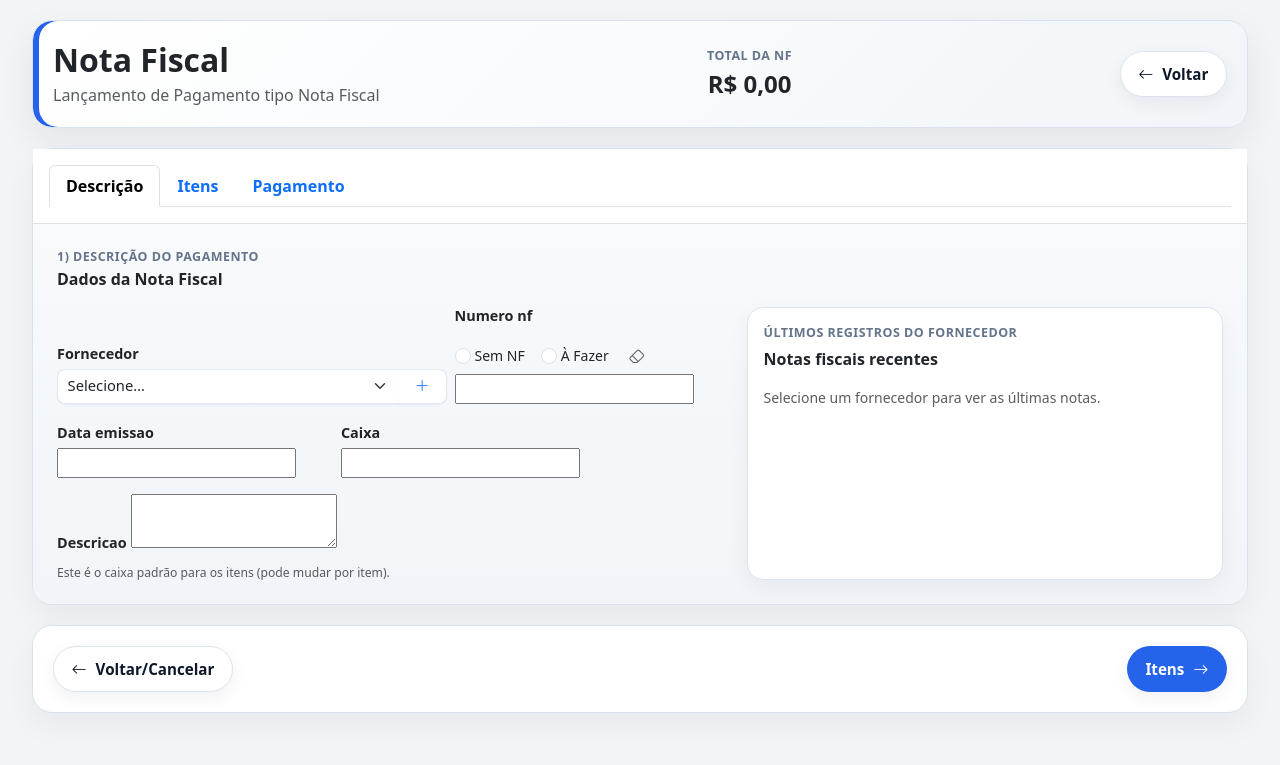
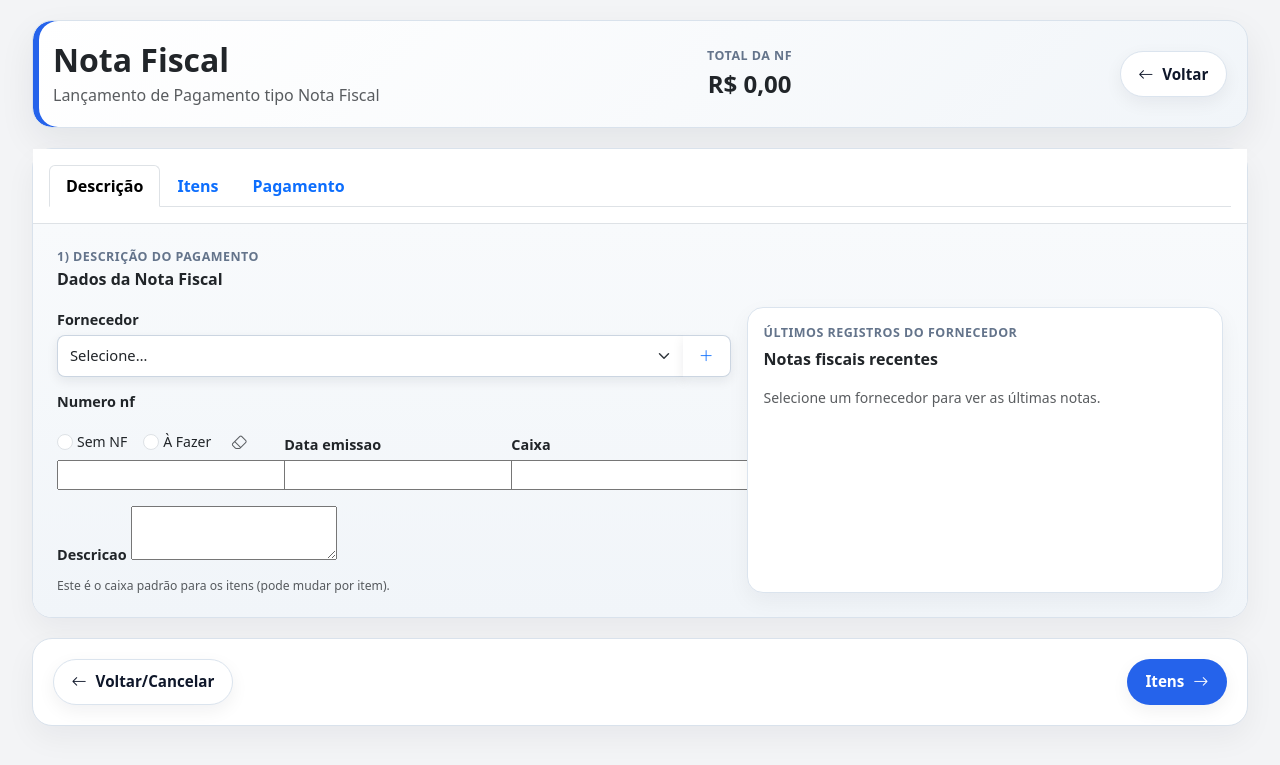
Before and after one commit to endersonjack/genesis, a Django app: template templates/financeiro/pagamento_nf_form.html in a window 1280 px wide, after a click on "Descrição". Shown: the top 765 px of the page. Run offline with Django 5.2, Linux system fonts and the light colour scheme; the template is opened without the code that fills it: most values are stand-ins (such as "Sample title", 1, 10 or a date in 2020); form fields are guessed from the names that the template uses; parts of the project's set-up code (start-up, migrations or seed data) failed here and were passed over; some libraries are stand-ins or nearby versions.

Commit message:
UPDATE: Financeiro

```diff
--- a/templates/financeiro/pagamento_nf_form.html
+++ b/templates/financeiro/pagamento_nf_form.html
@@ -99,12 +99,12 @@
     .fin-desc-compact .form-control,
     .fin-desc-compact .form-select,
     .fin-desc-compact button.form-select {
-        min-height: 2.2rem;
-        padding: .32rem .6rem;
+        min-height: 2.65rem;
+        padding: .48rem .75rem;
         font-size: .92rem;
         background-color: #fff;
-        border: 1px solid #e2e8f0;
-        box-shadow: 0 1px 2px rgba(15, 23, 42, 0.06);
+        border: 1px solid #cbd5e1;
+        box-shadow: 0 4px 12px rgba(15, 23, 42, 0.08);
     }
     .fin-desc-compact .form-control:hover:not(:disabled):not([readonly]),
     .fin-desc-compact .form-select:hover:not(:disabled),
@@ -141,10 +141,10 @@
     .fin-desc-compact .fin-fornecedor-input-group .fin-fornecedor-select-btn,
     .fin-desc-compact .fin-fornecedor-input-group > .fin-fornecedor-add-btn {
         box-sizing: border-box;
-        min-height: 2.2rem;
-        height: 2.2rem;
-        padding-top: .32rem;
-        padding-bottom: .32rem;
+        min-height: 2.65rem;
+        height: 2.65rem;
+        padding-top: .48rem;
+        padding-bottom: .48rem;
         font-size: .92rem;
         line-height: 1.2;
     }
@@ -162,10 +162,10 @@
         --bs-btn-padding-y: .32rem;
         --bs-btn-padding-x: .6rem;
         --bs-btn-line-height: 1.2;
-        /* Mesma borda/neutro dos .form-select deste bloco (#e2e8f0, hover/focus iguais) */
-        border-color: #e2e8f0 !important;
+        /* Mesma borda/neutro dos .form-select deste bloco (#cbd5e1, hover/focus iguais) */
+        border-color: #cbd5e1 !important;
         background-color: #fff !important;
-        box-shadow: 0 1px 2px rgba(15, 23, 42, 0.06);
+        box-shadow: 0 4px 12px rgba(15, 23, 42, 0.08);
     }
     .fin-desc-compact .fin-fornecedor-input-group > .fin-fornecedor-add-btn:hover:not(:disabled):not(.disabled) {
         border-color: #cbd5e1 !important;
@@ -385,7 +385,7 @@
                 <div class="row g-3 align-items-stretch">
                     <div class="col-12 col-xl-7">
                         <div class="row g-2 align-items-end fin-desc-compact h-100">
-                            <div class="col-12 col-lg-7">
+                            <div class="col-12">
                                 <label class="form-label fw-semibold mb-1">{{ form.fornecedor.label }}</label>
                                 <div class="input-group fin-fornecedor-input-group flex-nowrap">
                                     <div class="dropdown flex-grow-1 min-w-0" data-bs-popper="static">
@@ -427,7 +427,7 @@
                                 </div>
                                 {% if form.fornecedor.errors %}<div class="text-danger small mt-1">{{ form.fornecedor.errors }}</div>{% endif %}
                             </div>
-                            <div class="col-12 col-lg-5">
+                            <div class="col-12 col-lg-4 mt-2 mt-lg-3">
                                 <div class="d-flex flex-wrap align-items-center gap-2 mb-1 lh-sm gap-md-3">
                                     <label class="form-label fw-semibold mb-0 flex-shrink-0" for="{{ form.numero_nf.id_for_label }}">{{ form.numero_nf.label }}</label>
                                     <div class="d-inline-flex flex-wrap align-items-center gap-2 gap-sm-3 js-numero-nf-modos" role="radiogroup" aria-label="Modo do número da nota fiscal">
@@ -453,17 +453,17 @@
                                 {{ form.numero_nf }}
                                 {% if form.numero_nf.errors %}<div class="text-danger small">{{ form.numero_nf.errors }}</div>{% endif %}
                             </div>
-                            <div class="col-12 col-lg-5 mt-2 mt-lg-3">
+                            <div class="col-12 col-lg-4 mt-2 mt-lg-3">
                                 <label class="form-label fw-semibold mb-1" for="{{ form.data_emissao.id_for_label }}">{{ form.data_emissao.label }}</label>
                                 {{ form.data_emissao }}
                                 {% if form.data_emissao.errors %}<div class="text-danger small">{{ form.data_emissao.errors }}</div>{% endif %}
                             </div>
-                            <div class="col-12 col-lg-5 mt-2 mt-lg-3">
+                            <div class="col-12 col-lg-4 mt-2 mt-lg-3">
                                 <label class="form-label fw-semibold mb-1" for="{{ form.caixa.id_for_label }}">{{ form.caixa.label }}</label>
                                 {{ form.caixa }}
                                 {% if form.caixa.errors %}<div class="text-danger small">{{ form.caixa.errors }}</div>{% endif %}
                             </div>
-                            <div class="col-12 col-lg-7 mt-2 mt-lg-3">
+                            <div class="col-12 mt-2 mt-lg-3">
                                 <label class="form-label fw-semibold mb-1" for="{{ form.descricao.id_for_label }}">{{ form.descricao.label }}</label>
                                 {{ form.descricao }}
                                 {% if form.descricao.errors %}<div class="text-danger small">{{ form.descricao.errors }}</div>{% endif %}
```
